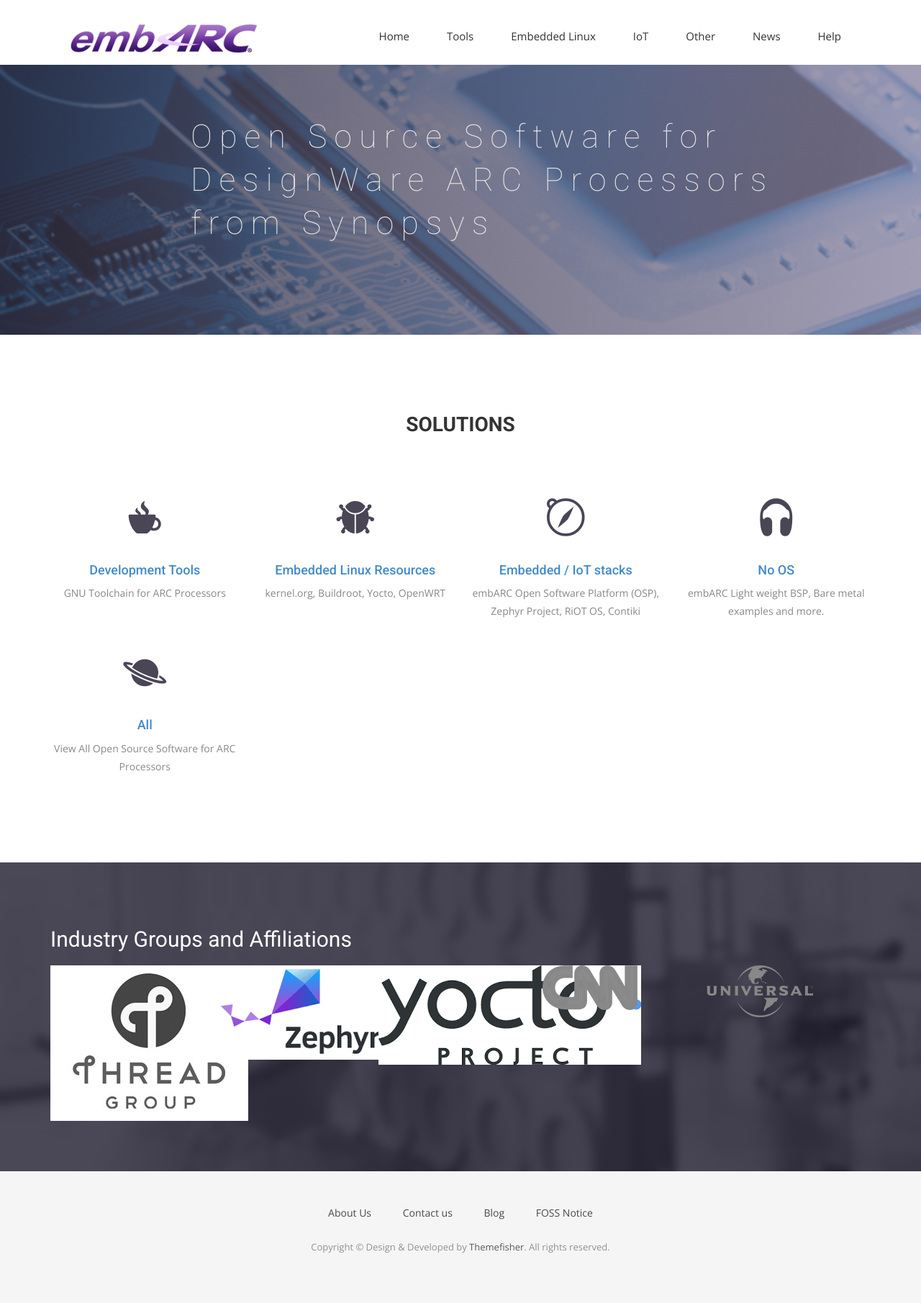
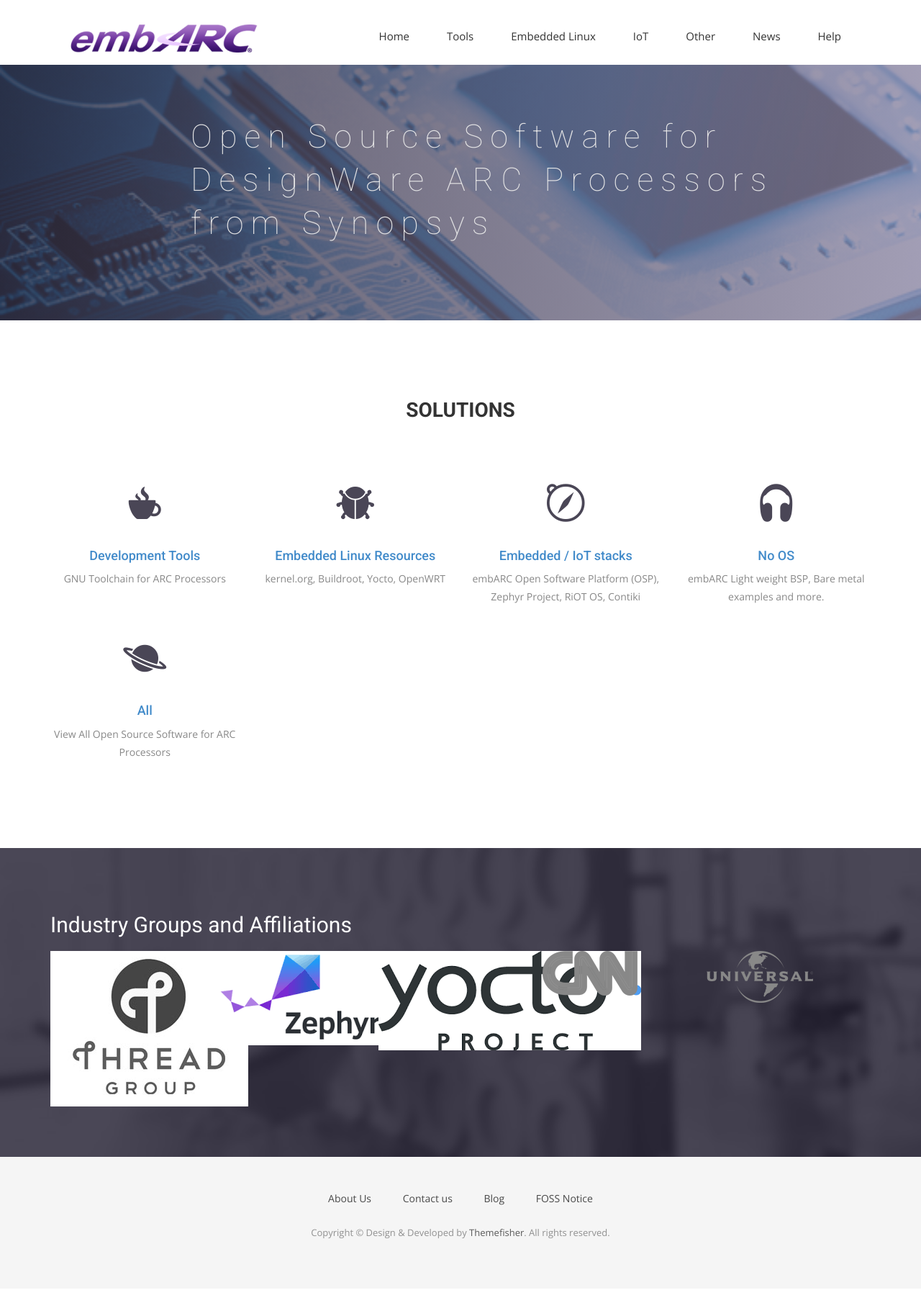
Before and after one commit to fbedard/crabme, a Jekyll site: the page built from index.html, in a window 1280 px wide. Shown: the whole page at 72% size. Built offline with Jekyll 4.4.1, drawn with Linux system fonts in a browser that asks for light colours; nearby versions of some CDN libraries; some web fonts are replaced.

Commit message:
slider formatting

```diff
--- a/css/airspace.css
+++ b/css/airspace.css
@@ -103,7 +103,7 @@
   background-size: cover;
   background-attachment: fixed;
   background-position: 10% 0%;
-  padding: 50px 0 70px 0;
+  padding: 50px 0 50px 0;
   position: relative;
 }
 #slider:before {
--- a/linux.html
+++ b/linux.html
@@ -63,7 +63,7 @@
                     </div>
                   </a>
                 </li>
-                <li class="mix linux">
+                <li class="mix Linux">
                   <a href="#">
                     <img src="{{ site.baseurl }}/img/portfolio/google_v8.png" alt="">
                     <div class="overly">
```
